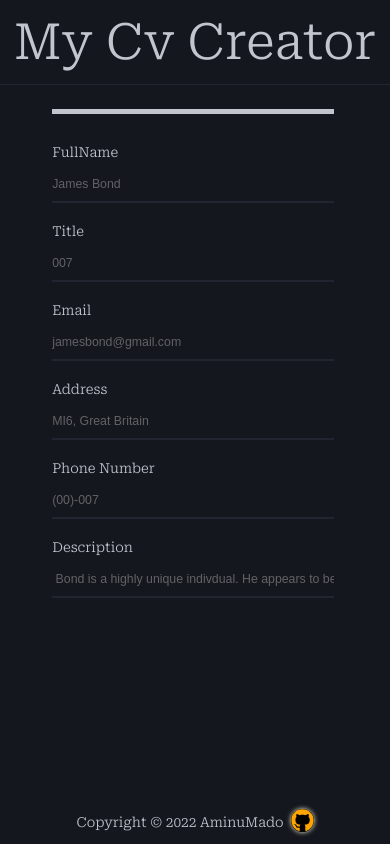
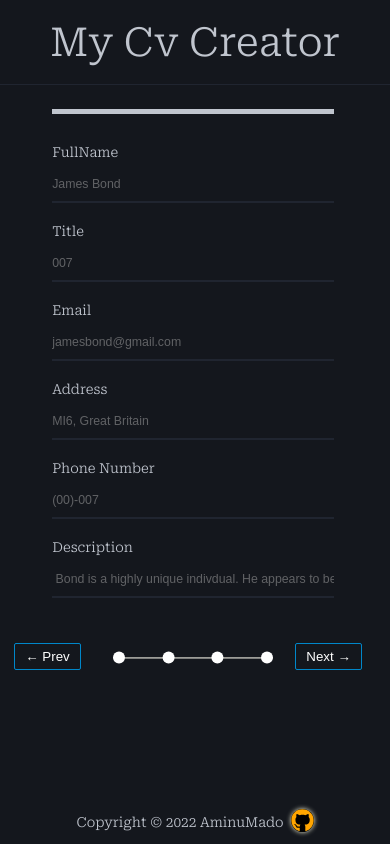
Before and after one commit to AminuMado/cv-creator, a React app: page / in a window 390 px wide. Built offline with nearby package versions, Linux system fonts and the light colour scheme; the HTML template or start-up script is replaced by a standard one.

Commit message:
updated the media queries for mobile view

```diff
--- a/src/components/CvPreview/CvPreview.css
+++ b/src/components/CvPreview/CvPreview.css
@@ -211,6 +211,15 @@ p.enlarge {
     margin-left: 7vw;
     /* width: calc(100% - 15vw); */
     height: calc(100% - 10vh - 65px - 2px);
+    flex-direction: column;
+    align-items: center;
+  }
+  .prev-next-button-container {
+    display: flex;
+    width: 100%;
+    align-items: center;
+    justify-content: space-evenly;
+    margin-top: 15px;
   }
 }
 @media only screen and (max-width: 850px) {
@@ -238,6 +247,8 @@ p.enlarge {
     margin-left: 7vw;
     /* width: calc(100% - 15vw); */
     height: calc(100% - 10vh - 65px - 2px);
+    flex-direction: column;
+    align-items: center;
   }
   .header-content-1 > h1 {
     font-size: 30px;
@@ -257,6 +268,27 @@ p.enlarge {
 }
 
 @media only screen and (max-width: 730px) {
+  .header {
+    position: fixed;
+    z-index: 1;
+    width: 100vw;
+    height: 10vh;
+    display: -webkit-box;
+    display: -webkit-flex;
+    display: -ms-flexbox;
+    display: flex;
+    -webkit-box-pack: center;
+    -webkit-justify-content: center;
+    -ms-flex-pack: center;
+    justify-content: center;
+    -webkit-align-items: center;
+    -webkit-box-align: center;
+    -ms-flex-align: center;
+    align-items: center;
+    background: #14171d;
+    border-bottom: 1px solid #202530;
+    font-size: 40px;
+  }
   aside {
     display: none;
   }
@@ -281,6 +313,8 @@ p.enlarge {
     margin-left: 7vw;
     /* width: calc(100% - 15vw); */
     height: calc(100% - 10vh - 65px - 2px);
+    flex-direction: column;
+    align-items: center;
   }
   .header-content-1 > h1 {
     font-size: 15px;
@@ -320,4 +354,16 @@ p.enlarge {
     margin: 0;
     font-size: 0.8rem;
   }
+  .container {
+    position: relative;
+    transform: translate(0%, 40%) scale(0.8);
+  }
+  .prev-next-button-container {
+    display: flex;
+    width: 100%;
+    align-items: center;
+    justify-content: space-evenly;
+    margin-top: 15px;
+    min-width: 362px;
+  }
 }
```
